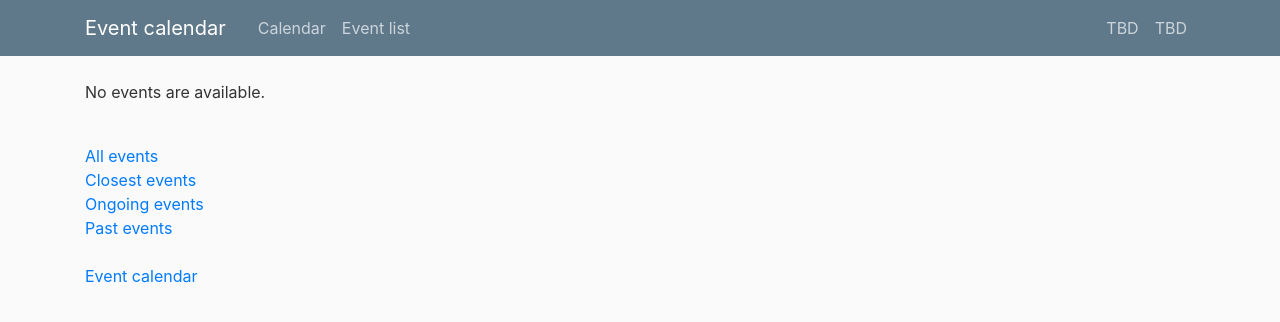
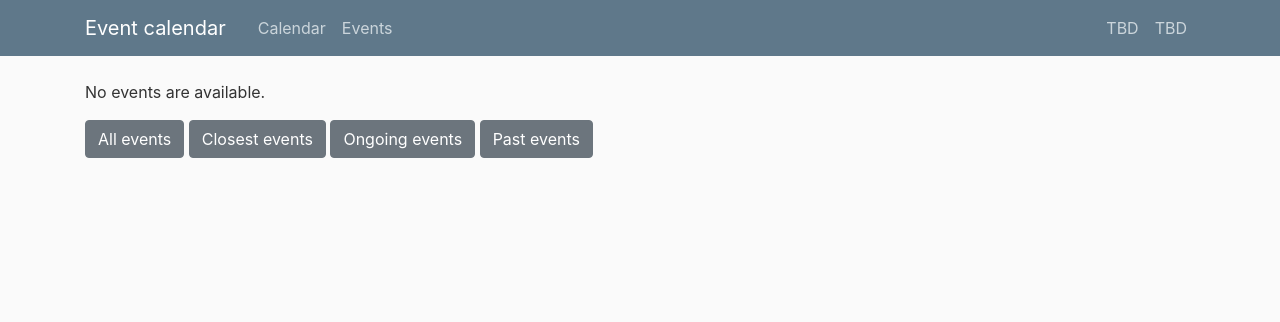
Before and after one commit to pzacha/event_calendar, a Django app: template event_calendar/events/templates/events/events.html in a window 1280 px wide. Shown: the top 322 px of the page. Run offline with Django 3.2, Linux system fonts and the light colour scheme; the template is opened without the code that fills it, so the values that code supplies are empty; some libraries are stand-ins or nearby versions.

Commit message:
Templates update.

```diff
--- a/event_calendar/events/templates/events/base.html
+++ b/event_calendar/events/templates/events/base.html
@@ -30,7 +30,7 @@
                 <div class="collapse navbar-collapse" id="navbarToggle">
                     <div class="navbar-nav mr-auto">
                         <a class="nav-item nav-link" href="{% url 'events:Calendar' %}">Calendar</a>
-                        <a class="nav-item nav-link" href="{% url 'events:All events' %}">Event list</a>
+                        <a class="nav-item nav-link" href="{% url 'events:Closest events' %}">Events</a>
                     </div>
                     <!-- Navbar Right Side -->
                     <div class="navbar-nav">
--- a/event_calendar/events/templates/events/events.html
+++ b/event_calendar/events/templates/events/events.html
@@ -1,20 +1,21 @@
 {% extends 'events/base.html' %}
+
+
 {% block content %}
 
 {% if events_list %}
-<ul>
+<div class="list-group">
     {% for event in events_list %}
-    <li><a href="{% url 'events:Detail' event.id %}">{{ event.name }}</a></li>
+    <a href="{% url 'events:Detail' event.id %}" class="list-group-item list-group-item-action">{{ event.name }}</a>
     {% endfor %}
-</ul>
+</div>
 {% else %}
 <p>No events are available.</p>
 {% endif %}
 
-<br><a href="{% url 'events:All events' %}">{{ "All events" }}</a>
-<br><a href="{% url 'events:Closest events' %}">{{ "Closest events" }}</a>
-<br><a href="{% url 'events:Ongoing events' %}">{{ "Ongoing events" }}</a>
-<br><a href="{% url 'events:Past events' %}">{{ "Past events" }}</a>
-<br><br><a href="{% url 'events:Calendar' %}">{{ "Event calendar" }}</a>
+<a class="btn btn-secondary" href="{% url 'events:All events' %}" role="button">All events</a>
+<a class="btn btn-secondary" href="{% url 'events:Closest events' %}" role="button">Closest events</a>
+<a class="btn btn-secondary" href="{% url 'events:Ongoing events' %}" role="button">Ongoing events</a>
+<a class="btn btn-secondary" href="{% url 'events:Past events' %}" role="button">Past events</a>
 
 {% endblock content %}
```
Also changed, not shown: event_calendar/events/templates/events/calendar.html (+3 -4 lines).
